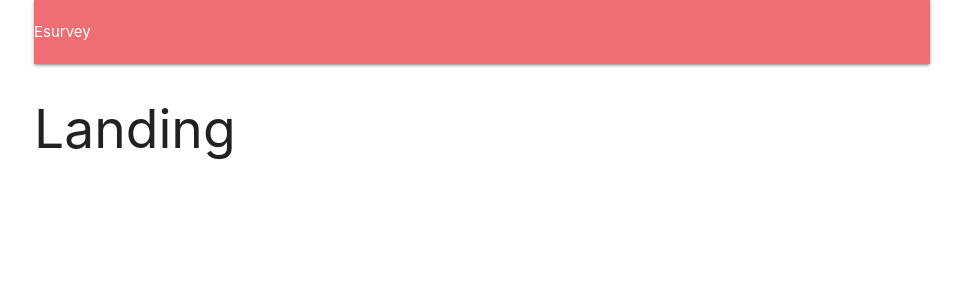
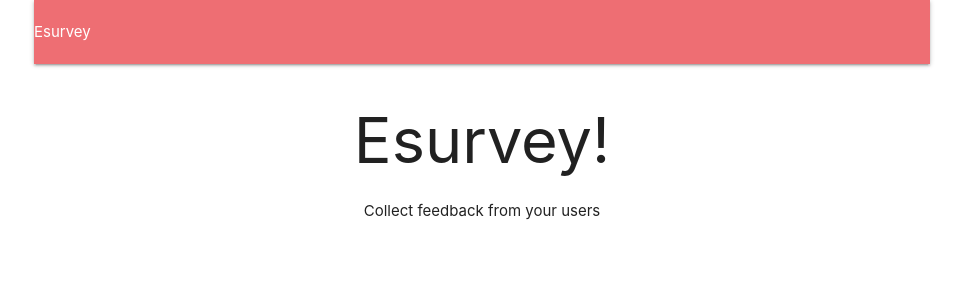
Before and after one commit to DiegoZG/Email-App, a React (Create React App) app in the folder client/: page / in a window 1280 px wide. Shown: the top 300 px of the page, without its empty margins (158-1121 px from the left). Built offline with nearby package versions, Linux system fonts and the light colour scheme; no server answers.

Commit message:
added React Link

```diff
--- a/client/src/components/App.js
+++ b/client/src/components/App.js
@@ -3,6 +3,7 @@
 import Header from './Header'
 import { connect } from 'react-redux'
 import * as actions from '../actions'
+import Landing from './Landing'
 
 
 const Dashboard = () => {
@@ -11,9 +12,7 @@
 const SurveyNew = () => {
     return <h2> SurveyNew </h2>
 }
-const Landing = () => {
-   return <h2> Landing </h2>
-}
+
 
 class App extends Component {
 
--- a/client/src/components/Header.js
+++ b/client/src/components/Header.js
@@ -1,5 +1,6 @@
 import React, { Component } from 'react'
 import { connect } from 'react-redux'
+import { Link } from 'react-router-dom'
 
 class Header extends Component {
     renderContent() {
@@ -16,9 +17,12 @@
         return (
             <nav>
                 <div className="wrapper">
-                    <a className="left-brand-logo">
+                    <Link
+                    to={this.props.auth ? '/surveys' : '/'}
+                    className="left-brand-logo"
+                    >
                         Esurvey
-                    </a>
+                    </Link>
                     <ul className="right">
                         {this.renderContent()}
                     </ul>
--- /dev/null
+++ b/client/src/components/Landing.js
@@ -0,0 +1,15 @@
+import React from 'react'
+
+
+const Landing = () => {
+    return (
+        <div style={{ textAlign: 'center'}}>
+            <h1>
+                Esurvey!
+            </h1>
+            Collect feedback from your users
+        </div>
+    );
+ };
+
+ export default Landing
```
